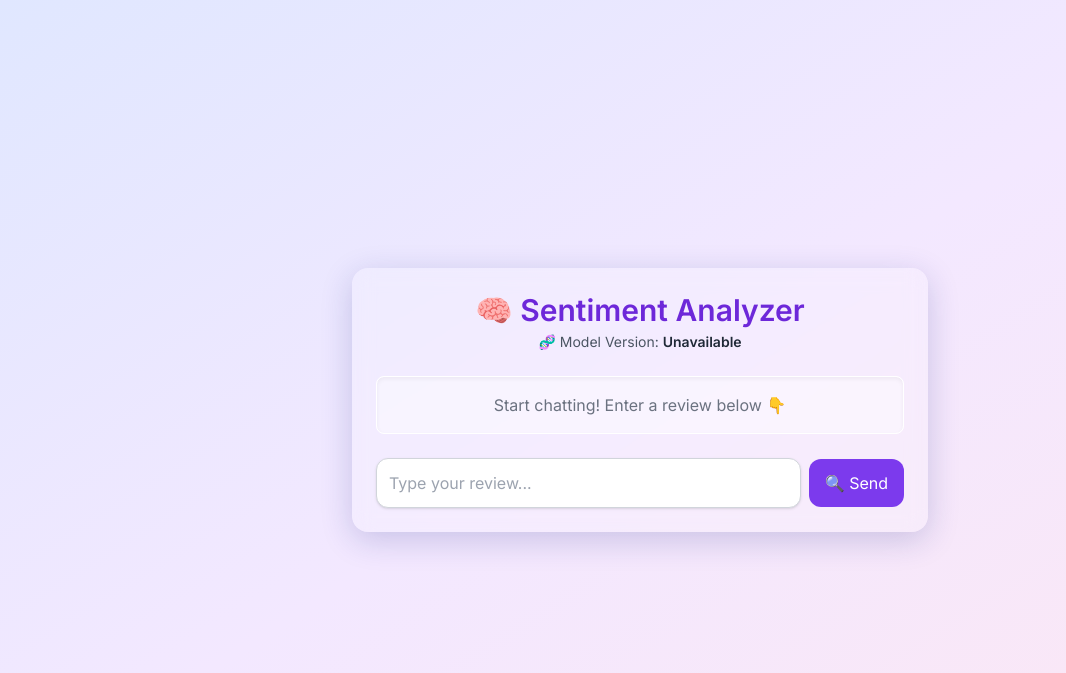
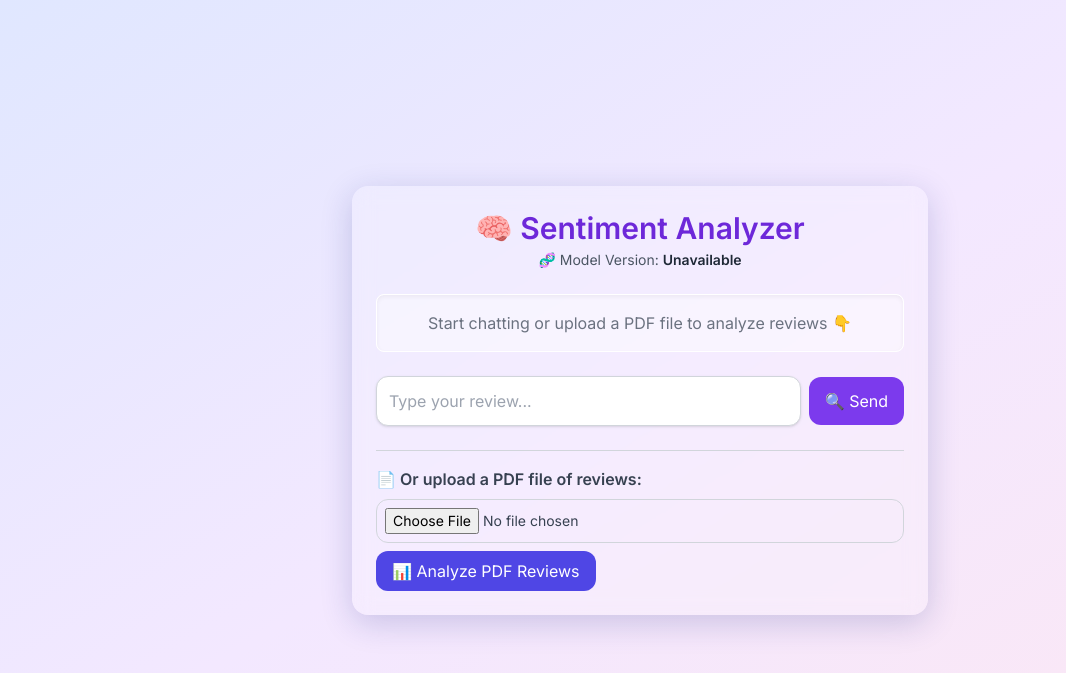
Before and after one commit to Aniruthan-0709/GCP-Sentiment-Analysis, a FastAPI app: page / in a window 1280 px wide. Shown: the top 673 px of the page, without its empty margins (0-1066 px from the left). Run offline with FastAPI, Linux system fonts and the light colour scheme; some libraries are stand-ins or nearby versions.

Commit message:
Update index.html

```diff
--- a/Model_Deployment_Pipeline/templates/index.html
+++ b/Model_Deployment_Pipeline/templates/index.html
@@ -59,12 +59,12 @@
                     </div>
                 </div>
             {% else %}
-                <p class="text-center text-gray-500">Start chatting! Enter a review below 👇</p>
+                <p class="text-center text-gray-500">Start chatting or upload a PDF file to analyze reviews 👇</p>
             {% endif %}
         </div>
 
-        <!-- Input Form -->
-        <form method="post" class="flex flex-col space-y-2">
+        <!-- Text Input Form -->
+        <form method="post" action="/" class="flex flex-col space-y-2">
             <div class="flex items-center gap-2">
                 <input name="review" value="{{ review or '' }}" type="text"
                        placeholder="Type your review..."
@@ -83,6 +83,17 @@
             {% endif %}
         </form>
 
+        <!-- PDF Upload Form -->
+        <form method="post" action="/upload-pdf" enctype="multipart/form-data" class="pt-4 border-t border-gray-300">
+            <label class="block mb-2 font-semibold text-gray-700">📄 Or upload a PDF file of reviews:</label>
+            <input type="file" name="file" accept="application/pdf"
+                   class="block w-full text-sm text-gray-700 border border-gray-300 rounded-xl p-2 mb-2">
+            <button type="submit"
+                    class="bg-indigo-600 text-white px-4 py-2 rounded-xl hover:bg-indigo-700 transition">
+                📊 Analyze PDF Reviews
+            </button>
+        </form>
+
     </div>
 </body>
 </html>
```
